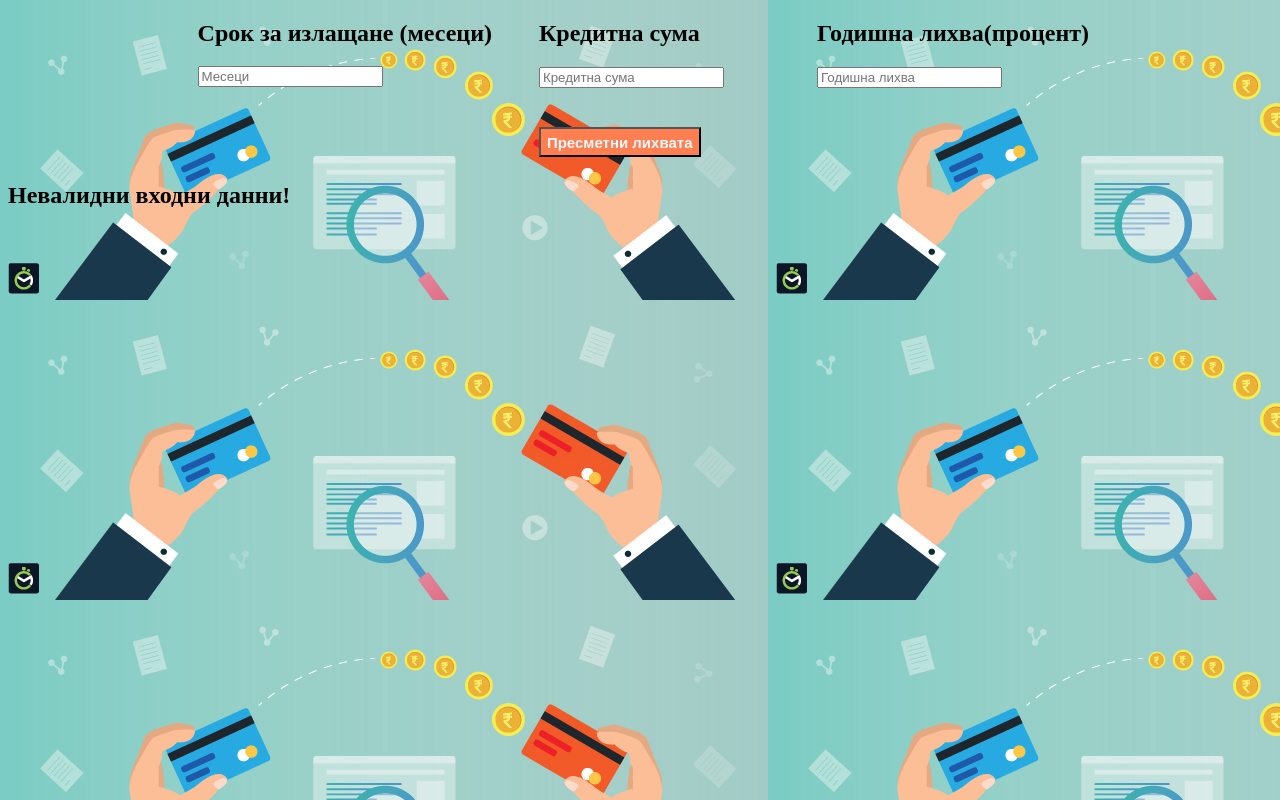
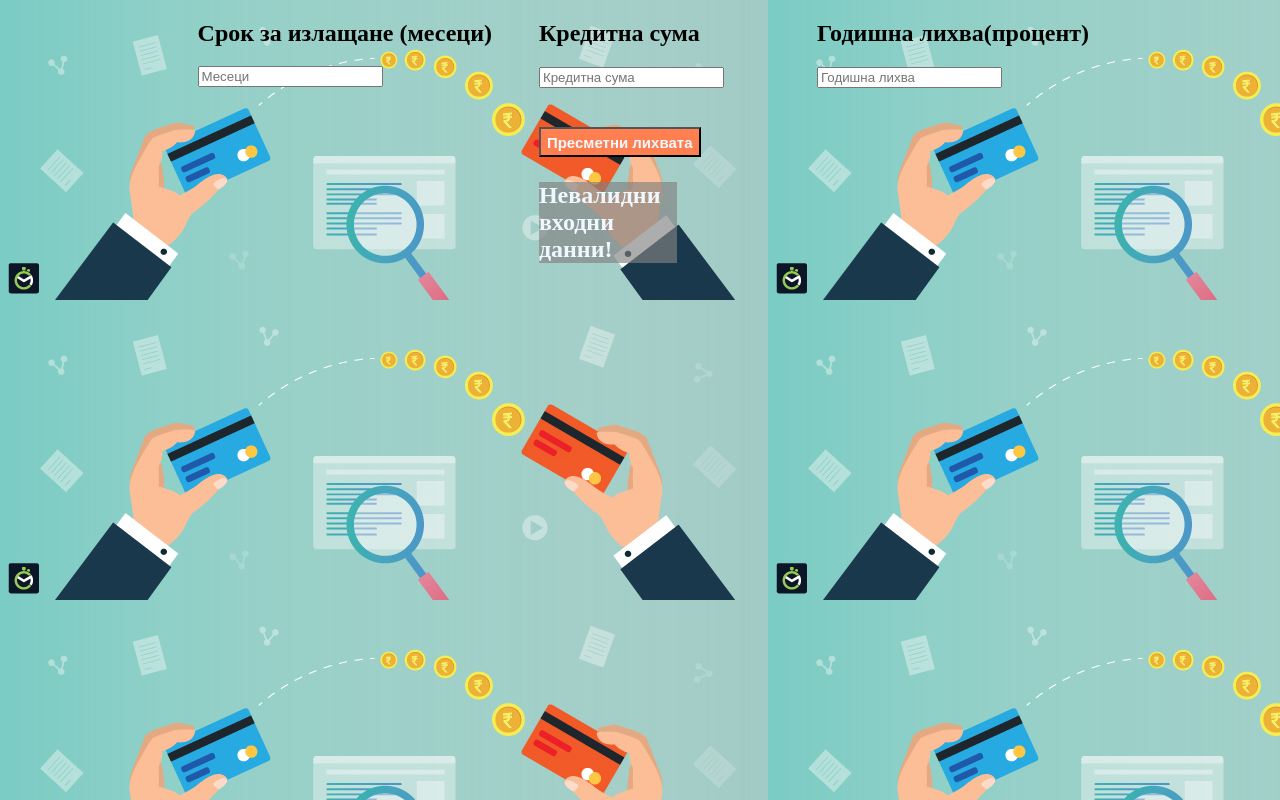
Before and after one commit to Tivanov99/JS-Application, a plain HTML site: page CreditCalculator/index.html in a window 1280 px wide. Both pictures are taken after a click on the button "Пресметни лихвата". Drawn offline with Linux system fonts and the light colour scheme.

Commit message:
Update error-message css

```diff
--- a/CreditCalculator/style.css
+++ b/CreditCalculator/style.css
@@ -29,6 +29,9 @@
     margin-top: 25px;
 }
 .error-message{
+    margin-left: 42%;
+    color: aliceblue;
+    background-color: rgba(128, 128, 128, 0.646);
     margin-right: 595px;
 }
 body {
```
